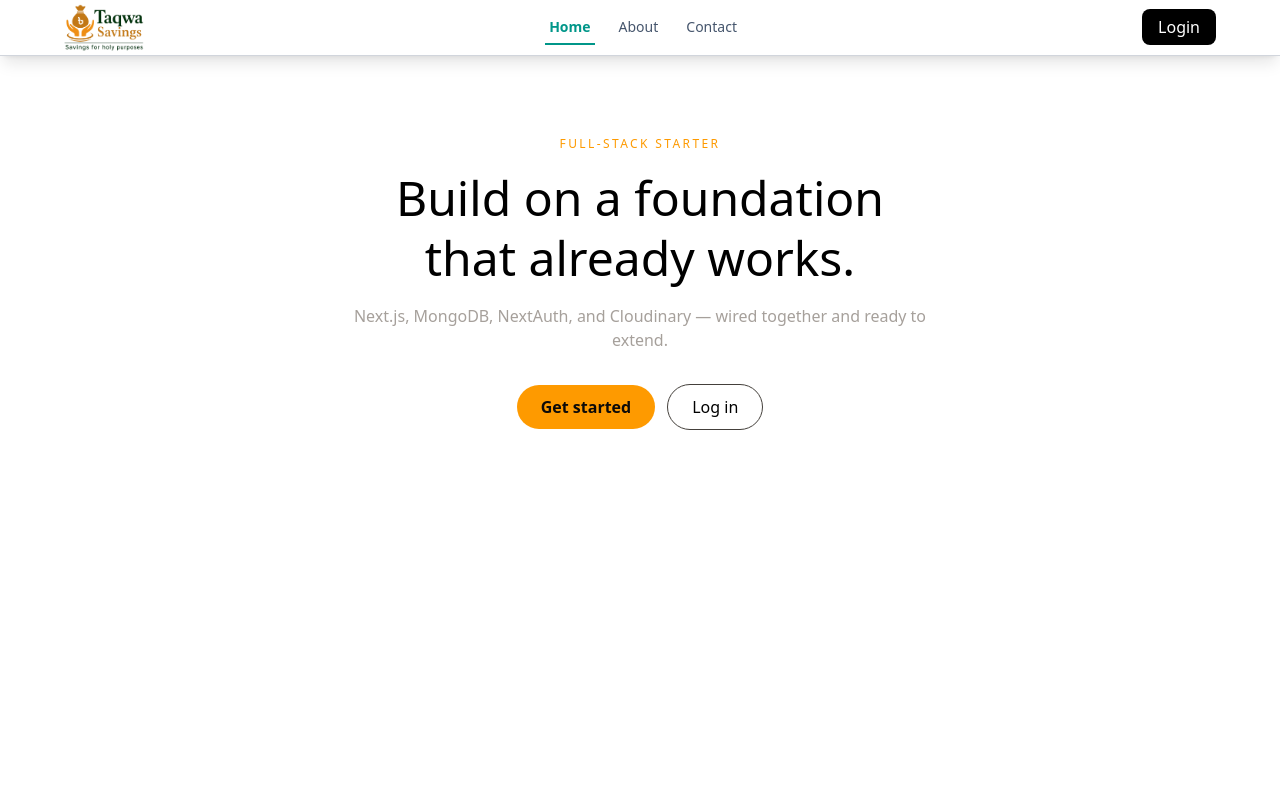
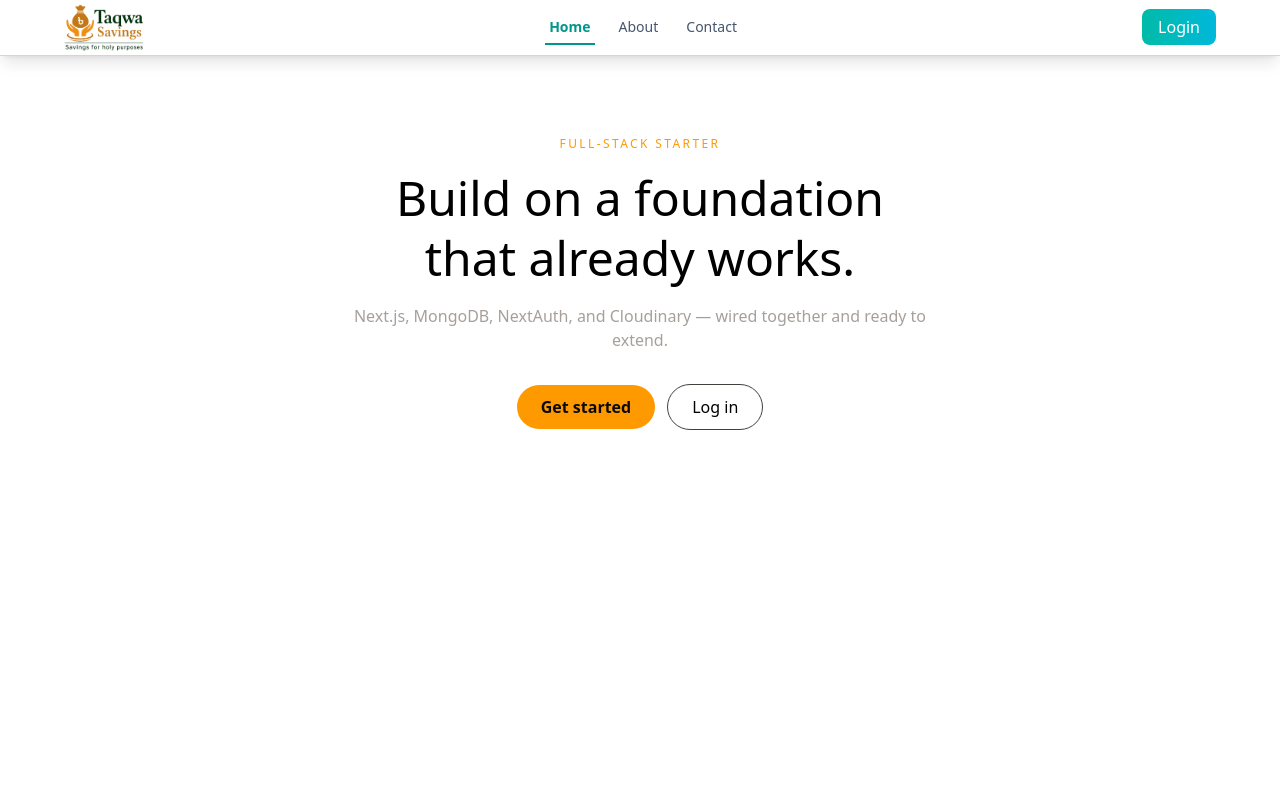
Before and after one commit to arifstk/savings-app, a Next.js app: page / in a window 1280 px wide. Shown: the top 800 px of the page. Built offline with nearby package versions, Linux system fonts and the light colour scheme; no server answers; the database is empty.

Commit message:
ui color

```diff
--- a/app/profile/page.tsx
+++ b/app/profile/page.tsx
@@ -209,7 +209,7 @@ export default function ProfilePage() {
 
   /* ── render ────────────────────────────────────────────────────── */
   return (
-    <div className="min-h-screen bg-gray-50 py-10">
+    <div className="min-h-screen py-10">
       <div className="max-w-2xl mx-auto space-y-6">
 
         {/* Page heading */}
--- a/components/Header.tsx
+++ b/components/Header.tsx
@@ -121,7 +121,7 @@ const Header = () => {
             {/* Not logged in */}
             {status === "unauthenticated" && (
               <Link href="/login">
-                <button className="bg-black text-white py-1.5 px-4 rounded-lg cursor-pointer">
+                <button className="bg-linear-to-r from-teal-500 to-cyan-500 text-white py-1.5 px-4 rounded-lg cursor-pointer">
                   Login
                 </button>
               </Link>
```
